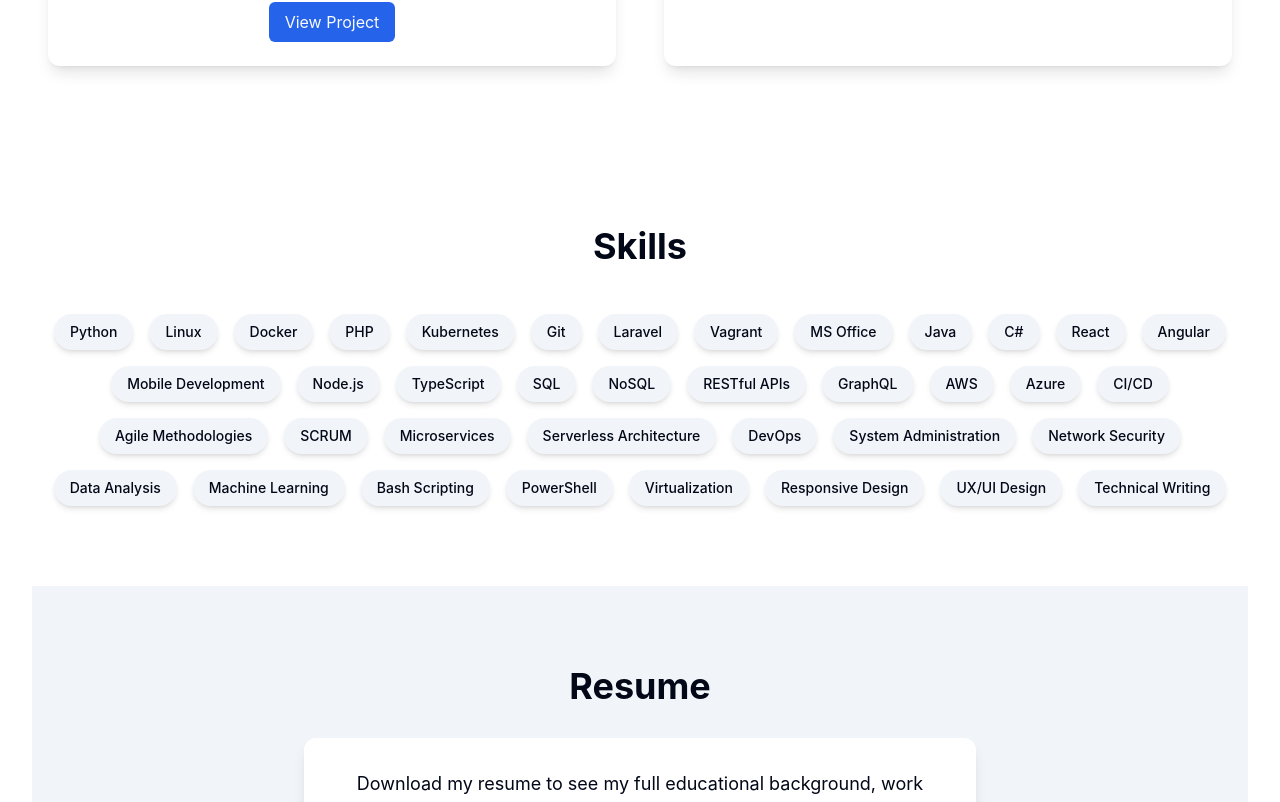
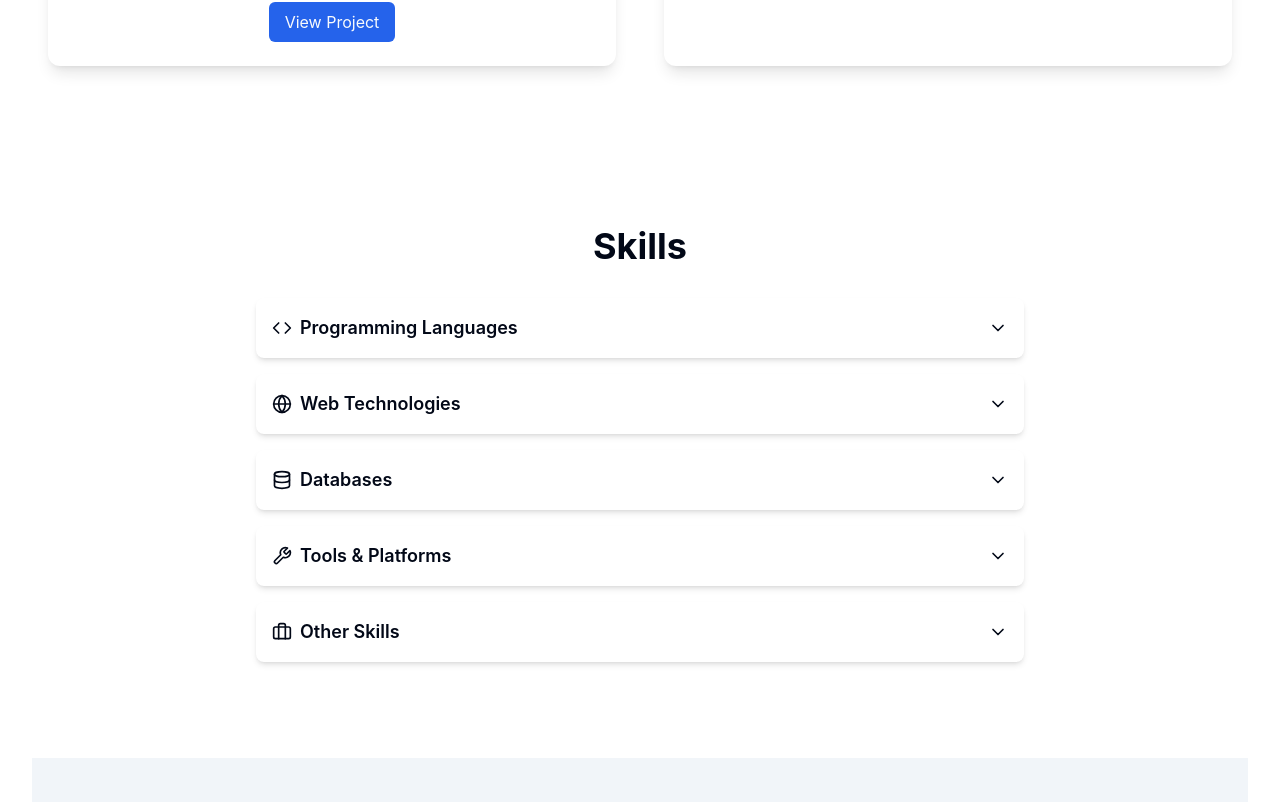
Before and after one commit to wdebie/wdebie.github.io, a React (Vite) app: page / in a window 1280 px wide. Shown: the part 1671-2473 px from the top of the page. Built offline with nearby package versions, Linux system fonts and the light colour scheme.

Commit message:
Refactor navbar and skills for mobile

```diff
--- a/src/components/Resume.tsx
+++ b/src/components/Resume.tsx
@@ -1,16 +1,16 @@
 export function Resume() {
   return (
     <section id="resume" className="py-20 bg-muted">
-      <div className="container mx-auto text-center">
-        <h2 className="text-4xl font-bold mb-8">Resume</h2>
-        <div className="bg-card text-card-foreground rounded-xl shadow-lg p-8 max-w-2xl mx-auto">
-          <p className="mb-6 text-lg">
+      <div className="container mx-auto px-4 text-center">
+        <h2 className="text-3xl md:text-4xl font-bold mb-8">Resume</h2>
+        <div className="bg-card text-card-foreground rounded-xl shadow-lg p-6 md:p-8 max-w-2xl mx-auto">
+          <p className="mb-6 text-base md:text-lg">
             Download my resume to see my full educational background, work experience, and technical skills.
           </p>
           <a
             href="/CV_DeBieWillem.pdf"
             download
-            className="inline-block px-8 py-4 bg-primary text-primary-foreground rounded-md hover:bg-primary/90 transition-colors text-lg font-semibold shadow-md hover:shadow-lg"
+            className="inline-block px-6 py-3 md:px-8 md:py-4 bg-primary text-primary-foreground rounded-md hover:bg-primary/90 transition-colors text-base md:text-lg font-semibold shadow-md hover:shadow-lg"
           >
             Download Resume (PDF)
           </a>
--- a/src/components/Skills.tsx
+++ b/src/components/Skills.tsx
@@ -1,24 +1,117 @@
-export function Skills() {
-  const skills = [
-    "Python", "Linux", "Docker", "PHP", "Kubernetes", "Git", "Laravel",
-    "Vagrant", "MS Office", "Java", "C#", "React", "Angular", "Mobile Development",
-    "Node.js", "TypeScript", "SQL", "NoSQL", "RESTful APIs", "GraphQL",
-    "AWS", "Azure", "CI/CD", "Agile Methodologies", "SCRUM",
-    "Microservices", "Serverless Architecture", "DevOps", "System Administration",
-    "Network Security", "Data Analysis", "Machine Learning",
-    "Bash Scripting", "PowerShell", "Virtualization", "Responsive Design",
-    "UX/UI Design","Technical Writing"
-  ]
+import { useState } from 'react'
+import { ChevronDown, ChevronUp, Code, Globe, Database, Wrench, Briefcase } from 'lucide-react'
+
+type Skill = {
+  name: string
+  icon: React.ReactNode
+}
+
+type SkillCategory = {
+  name: string
+  icon: React.ReactNode
+  skills: Skill[]
+}
+
+const skillCategories: SkillCategory[] = [
+  {
+    name: "Programming Languages",
+    icon: <Code size={20} />,
+    skills: [
+      { name: "JavaScript", icon: <Code size={16} /> },
+      { name: "TypeScript", icon: <Code size={16} /> },
+      { name: "Python", icon: <Code size={16} /> },
+      { name: "Java", icon: <Code size={16} /> },
+      { name: "C#", icon: <Code size={16} /> },
+      { name: "SQL", icon: <Database size={16} /> },
+    ]
+  },
+  {
+    name: "Web Technologies",
+    icon: <Globe size={20} />,
+    skills: [
+      { name: "HTML5", icon: <Globe size={16} /> },
+      { name: "CSS3", icon: <Globe size={16} /> },
+      { name: "React", icon: <Globe size={16} /> },
+      { name: "Next.js", icon: <Globe size={16} /> },
+      { name: "Node.js", icon: <Globe size={16} /> },
+      { name: "Express.js", icon: <Globe size={16} /> },
+      { name: "RESTful APIs", icon: <Globe size={16} /> },
+    ]
+  },
+  {
+    name: "Databases",
+    icon: <Database size={20} />,
+    skills: [
+      { name: "MongoDB", icon: <Database size={16} /> },
+      { name: "PostgreSQL", icon: <Database size={16} /> },
+      { name: "MySQL", icon: <Database size={16} /> },
+      { name: "Firebase", icon: <Database size={16} /> },
+    ]
+  },
+  {
+    name: "Tools & Platforms",
+    icon: <Wrench size={20} />,
+    skills: [
+      { name: "Git", icon: <Wrench size={16} /> },
+      { name: "GitHub", icon: <Wrench size={16} /> },
+      { name: "VS Code", icon: <Wrench size={16} /> },
+      { name: "Docker", icon: <Wrench size={16} /> },
+      { name: "AWS", icon: <Wrench size={16} /> },
+      { name: "Heroku", icon: <Wrench size={16} /> },
+      { name: "Vercel", icon: <Wrench size={16} /> },
+    ]
+  },
+  {
+    name: "Other Skills",
+    icon: <Briefcase size={20} />,
+    skills: [
+      { name: "Agile Methodologies", icon: <Briefcase size={16} /> },
+      { name: "UI/UX Design", icon: <Briefcase size={16} /> },
+      { name: "Responsive Web Design", icon: <Briefcase size={16} /> },
+      { name: "Test-Driven Development", icon: <Briefcase size={16} /> },
+    ]
+  }
+]
+
+function SkillCategory({ category }: { category: SkillCategory }) {
+  const [isOpen, setIsOpen] = useState(false)
 
   return (
-    <section id="skills" className="py-20 bg-background">
+    <div className="mb-4">
+      <button
+        className="flex justify-between items-center w-full p-4 bg-card text-card-foreground rounded-lg shadow-md hover:bg-muted transition-colors"
+        onClick={() => setIsOpen(!isOpen)}
+      >
+        <div className="flex items-center">
+          {category.icon}
+          <h3 className="text-lg font-semibold ml-2">{category.name}</h3>
+        </div>
+        {isOpen ? <ChevronUp size={20} /> : <ChevronDown size={20} />}
+      </button>
+      {isOpen && (
+        <div className="mt-2 p-4 bg-background rounded-lg shadow-inner">
+          <ul className="grid grid-cols-1 md:grid-cols-2 gap-2">
+            {category.skills.map((skill, index) => (
+              <li key={index} className="flex items-center">
+                <span className="mr-2">{skill.icon}</span>
+                {skill.name}
+              </li>
+            ))}
+          </ul>
+        </div>
+      )}
+    </div>
+  )
+}
+
+export function Skills() {
+  return (
+    <section id="skills" className="py-20">
       <div className="container mx-auto px-4">
-        <h2 className="text-4xl font-bold mb-12 text-center">Skills</h2>
-        <div className="flex flex-wrap justify-center gap-4">
-          {skills.map((skill, index) => (
-            <span key={index} className="bg-muted text-foreground px-4 py-2 rounded-full text-sm font-medium shadow-md transition-all duration-300 hover:shadow-lg hover:scale-105">
-              {skill}
-            </span>
+        <h2 className="text-3xl md:text-4xl font-bold mb-8 text-center">Skills</h2>
+        <div className="max-w-3xl mx-auto">
+          {skillCategories.map((category, index) => (
+            <SkillCategory key={index} category={category} />
           ))}
         </div>
       </div>
--- a/src/components/header.tsx
+++ b/src/components/header.tsx
@@ -5,12 +5,22 @@
   NavigationMenuList,
   navigationMenuTriggerStyle,
 } from "@/components/ui/navigation-menu"
+import { useState } from 'react'
+import { Menu } from 'lucide-react'
 
 export function Header() {
+  const [isMenuOpen, setIsMenuOpen] = useState(false)
+
   return (
     <header className="sticky top-0 z-50 w-full border-b bg-background/95 backdrop-blur supports-[backdrop-filter]:bg-background/60">
-      <div className="container flex h-14 items-center">
-        <NavigationMenu>
+      <div className="container flex h-14 items-center justify-between">
+        <button
+          className="md:hidden p-2 rounded-md hover:bg-muted"
+          onClick={() => setIsMenuOpen(!isMenuOpen)}
+        >
+          <Menu size={24} />
+        </button>
+        <NavigationMenu className="hidden md:block">
           <NavigationMenuList>
             <NavigationMenuItem>
               <NavigationMenuLink className={navigationMenuTriggerStyle()} href="#hero">
@@ -39,6 +49,19 @@
             </NavigationMenuItem>
           </NavigationMenuList>
         </NavigationMenu>
+        {isMenuOpen && (
+          <div className="absolute top-14 left-0 w-full bg-background border-b md:hidden">
+            <nav className="container py-2">
+              <ul className="space-y-2">
+                <li><a href="#hero" className="block py-2 px-4 hover:bg-muted" onClick={() => setIsMenuOpen(false)}>Home</a></li>
+                <li><a href="#projects" className="block py-2 px-4 hover:bg-muted" onClick={() => setIsMenuOpen(false)}>Projects</a></li>
+                <li><a href="#skills" className="block py-2 px-4 hover:bg-muted" onClick={() => setIsMenuOpen(false)}>Skills</a></li>
+                <li><a href="#experience" className="block py-2 px-4 hover:bg-muted" onClick={() => setIsMenuOpen(false)}>Experience</a></li>
+                <li><a href="#resume" className="block py-2 px-4 hover:bg-muted" onClick={() => setIsMenuOpen(false)}>Resume</a></li>
+              </ul>
+            </nav>
+          </div>
+        )}
       </div>
     </header>
   )
```
